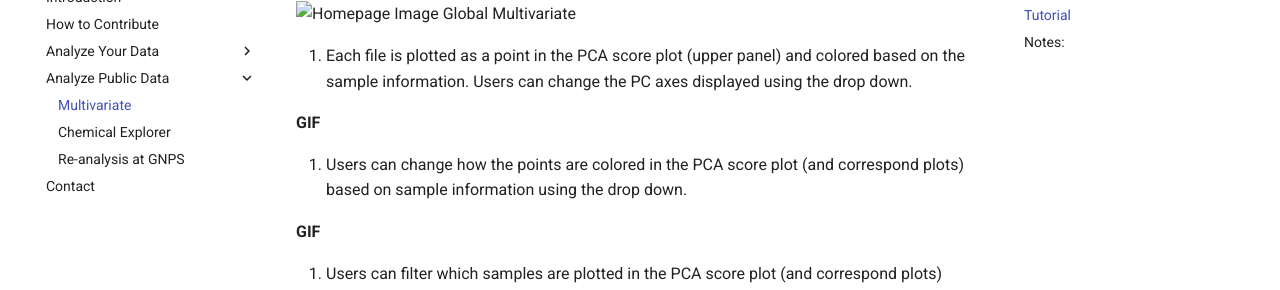
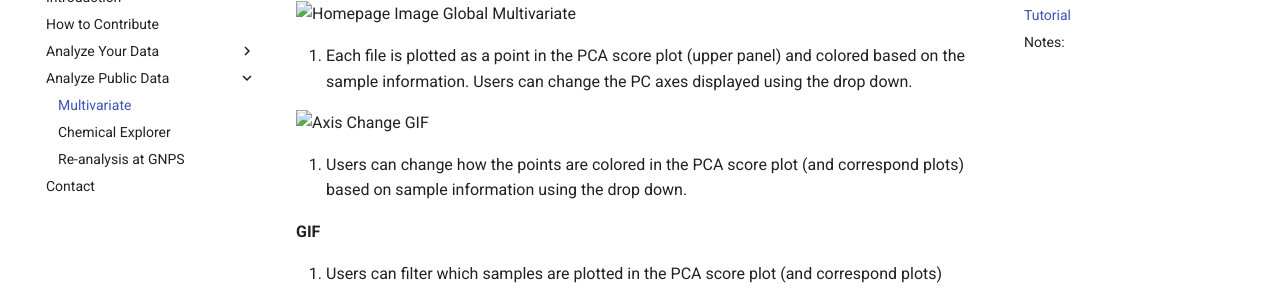
Before and after one commit to mwang87/ReDU-MS2-Documentation, an MkDocs documentation site: the page built from docs/AnalyzePublicData_MultivariateComparisons.md, in a window 1280 px wide and 900 px high, scrolled down 824 px. Shown: the part 147-437 px from the top of the window. Built offline with MkDocs 1.6.1 and Material for MkDocs 9.7.7, drawn with Linux system fonts in a browser that asks for light colours; old or Windows-style settings are respelled for this version of MkDocs.

Commit message:
adding gif

```diff
--- a/docs/AnalyzePublicData_MultivariateComparisons.md
+++ b/docs/AnalyzePublicData_MultivariateComparisons.md
@@ -14,7 +14,7 @@
 
  3. Each file is plotted as a point in the PCA score plot (upper panel) and colored based on the sample information. Users can change the PC axes displayed using the drop down.
 
-   **GIF**
+![Axis Change GIF](/images/axis_change.gif)
 
  4. Users can change how the points are colored in the PCA score plot (and correspond plots) based on sample information using the drop down.
 
```
